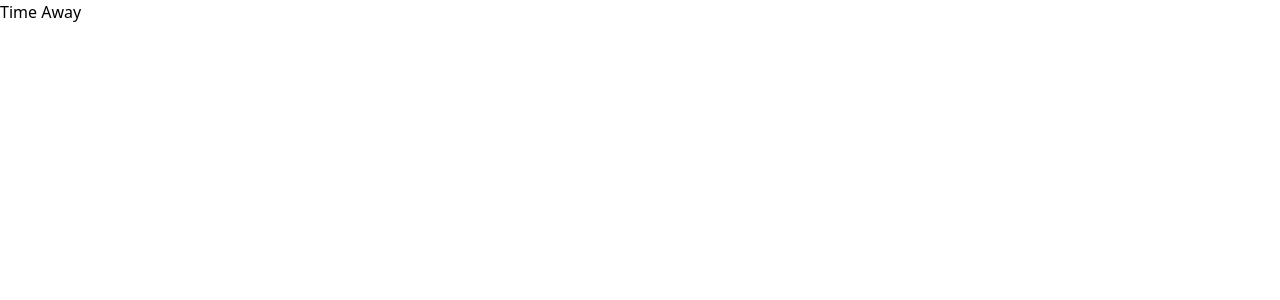
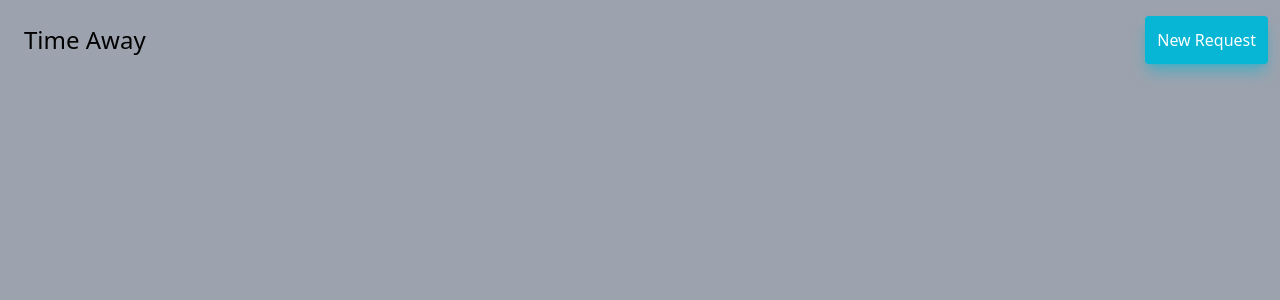
Before and after one commit to yatesj9/timeaway, a React (Vite) app: page / in a window 1280 px wide. Shown: the top 300 px of the page. Built offline with nearby package versions, Linux system fonts and the light colour scheme.

Commit message:
Naviagion, basic button and layout

```diff
--- a/src/App.tsx
+++ b/src/App.tsx
@@ -1,4 +1,4 @@
-// import "./App.css";
+import Navigation from "./Components/Navigation";
 
 export const url = {
   api: "http://localhost:8085/api/",
@@ -8,12 +8,14 @@ export const url = {
 //   api: "http://SERVERNAME:8085/api/",
 // };
 
-
 function App() {
   return (
-    <>
-      <h1>Time Away</h1>
-    </>
+    <div className="container min-h-screen h-full max-w-full bg-gradient-to-r from-gray-400 to-gray-400">
+      <Navigation />
+      <div className="grid grid-cols-1 p-4">
+          {/* <h1>Time Away</h1> */}
+      </div>
+    </div>
   );
 }
 
--- /dev/null
+++ b/src/Components/Navigation.tsx
@@ -0,0 +1,15 @@
+const Navigation: React.FC = () => {
+  return (
+  <nav>
+      <div className="rounded flex justify-between items-center p-3">
+        <div className="rounded p-3 text-black text-2xl">Time Away</div>
+        <div className="flex space-x-6">
+          <button
+          className="button-cyan">New Request</button>
+        </div>
+      </div>
+    </nav>
+  )
+};
+
+export default Navigation;
--- a/src/index.css
+++ b/src/index.css
@@ -1 +1,9 @@
-@tailwind base; @tailwind components; @tailwind utilities;
+@tailwind base;
+@tailwind components;
+@tailwind utilities;
+
+@layer components {
+  .button-cyan {
+    @apply rounded bg-cyan-500 hover:bg-cyan-300 p-3 shadow-lg shadow-cyan-500/50 text-white;
+  }
+}
--- a/tailwind.config.js
+++ b/tailwind.config.js
@@ -1,6 +1,6 @@
 /** @type {import('tailwindcss').Config} */
 export default {
-  content: [],
+  content: ["./src/**/*.{js,jsx,ts,tsx}"],
   theme: {
     extend: {},
   },
```
Also changed, not shown: 1 other file (tests, documents, lock files or other folders).
